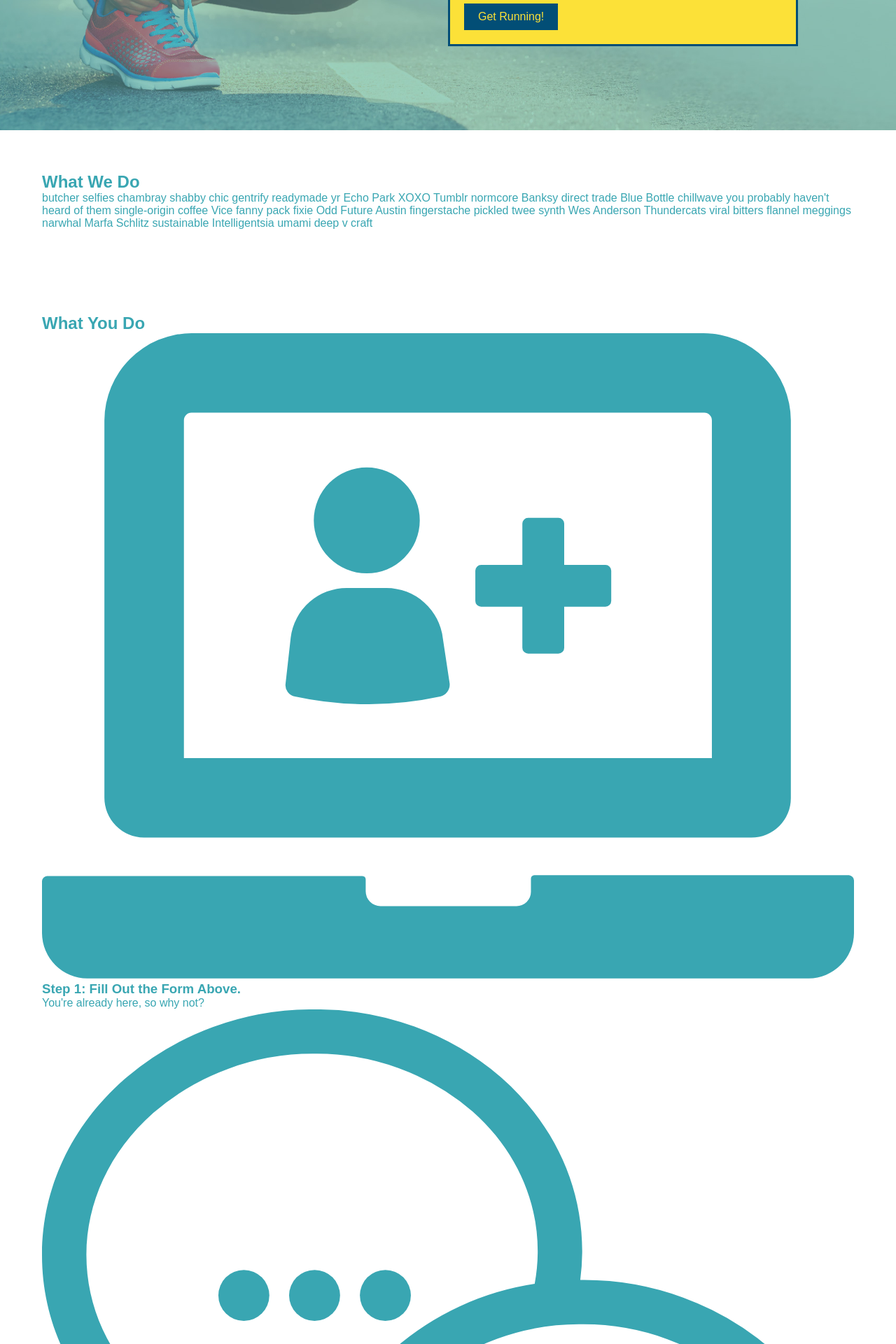
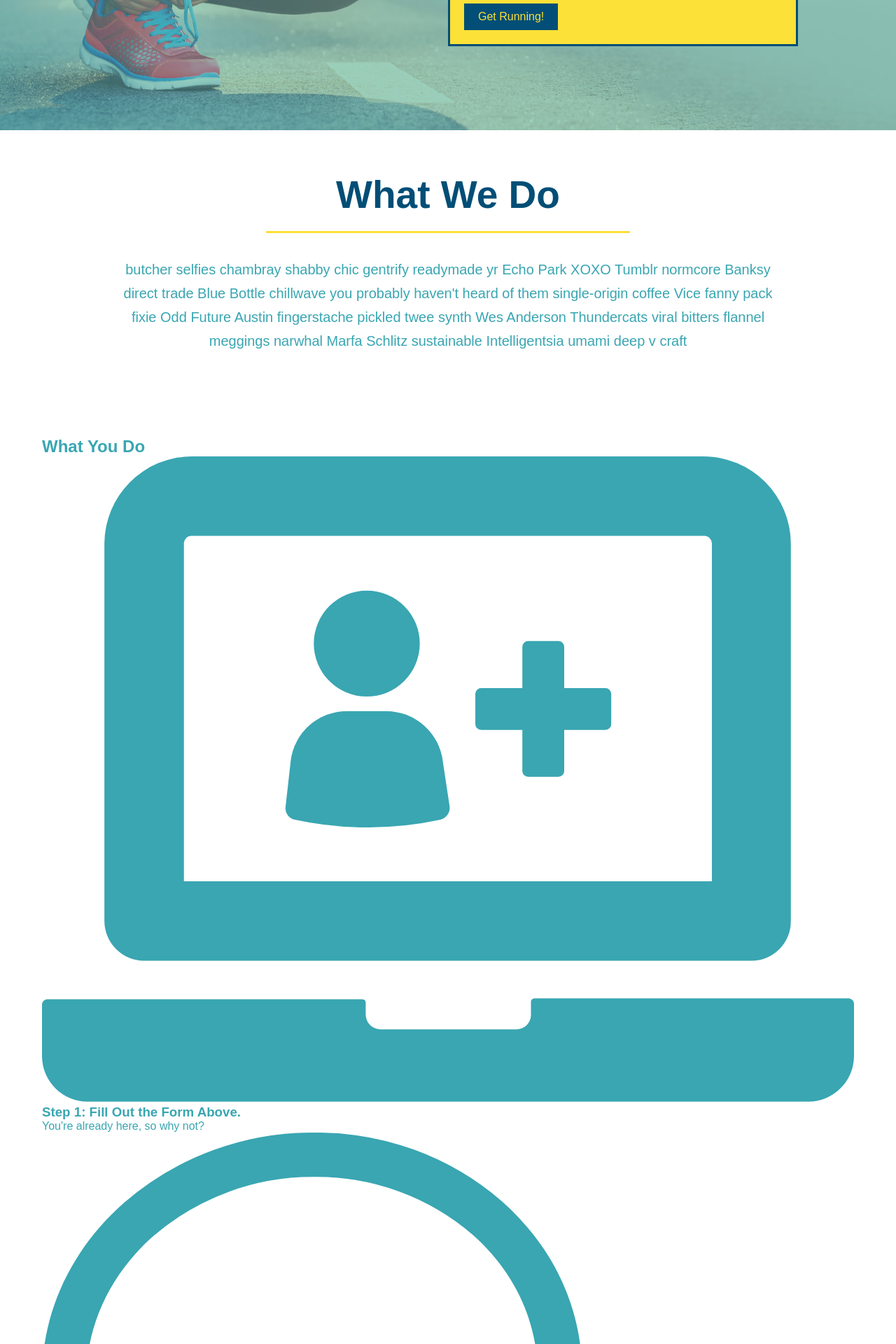
Before and after one commit to william-horn/run-buddy, a Jekyll site: the page index.html, which Jekyll copies as it is, in a window 1280 px wide. Shown: the part 496-2416 px from the top of the page at 70% size. Built offline with Jekyll 4.4.1, drawn with Linux system fonts in a browser that asks for light colours.

Commit message:
styled 'what we do' section

```diff
--- a/assets/css/style.css
+++ b/assets/css/style.css
@@ -68,7 +68,7 @@ section {
 }
 /* HERO STYLE ENDS */
 
-/* STYLE PAGE HEADER BEGINS */
+/* HEADER STYLE BEGINS */
 header {
     padding: 20px 35px;
     background-color: #39a6b2;
@@ -101,6 +101,32 @@ header nav ul li a {
     font-weight: lighter;
     font-size: 22px;
 }
+/* HEADER STYLE ENDS */
+
+/* SECTION STYLE BEGINS */
+.intro {
+    text-align: center;
+}
+
+.intro h2 {
+    font-size: 55px;
+    color: #024e76;
+    margin-bottom: 35px;
+    padding: 0 100px 20px 100px;
+    border-bottom: 3px solid;
+    border-color: #fce138;
+    display: inline-block;
+}
+
+.intro p {
+    line-height: 1.7;
+    color: #39a6b2;
+    width: 80%;
+    font-size: 20px;
+    margin: 0 auto;
+}
+
+/* SECTION STYLE ENDS */
 
 /* FOOTER STYLES BEGIN */
 footer {
--- a/index.html
+++ b/index.html
@@ -68,7 +68,7 @@
             </div>
         </section>
 
-        <section id="what-we-do">
+        <section id="what-we-do" class="intro">
             <h2>What We Do</h2>
             <p>
                 butcher selfies chambray shabby chic gentrify readymade yr Echo Park XOXO Tumblr normcore Banksy direct trade Blue Bottle
```
